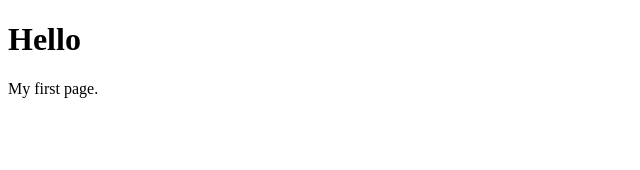
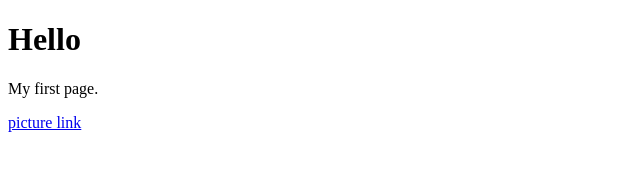
Before and after one commit to nkux1/nkux.github.io, a plain HTML site: page index.html in a window 1280 px wide. Shown: the full height of the page, 0-640 px from the left. Drawn offline with Linux system fonts and the light colour scheme.

Commit message:
Update index.html

```diff
--- a/index.html
+++ b/index.html
@@ -4,6 +4,7 @@
 
 <h1>Hello</h1>
 <p>My first page.</p>
+<a href="/homework/09-14/index.html">picture link</a>
 
 </body>
 </html>
```
